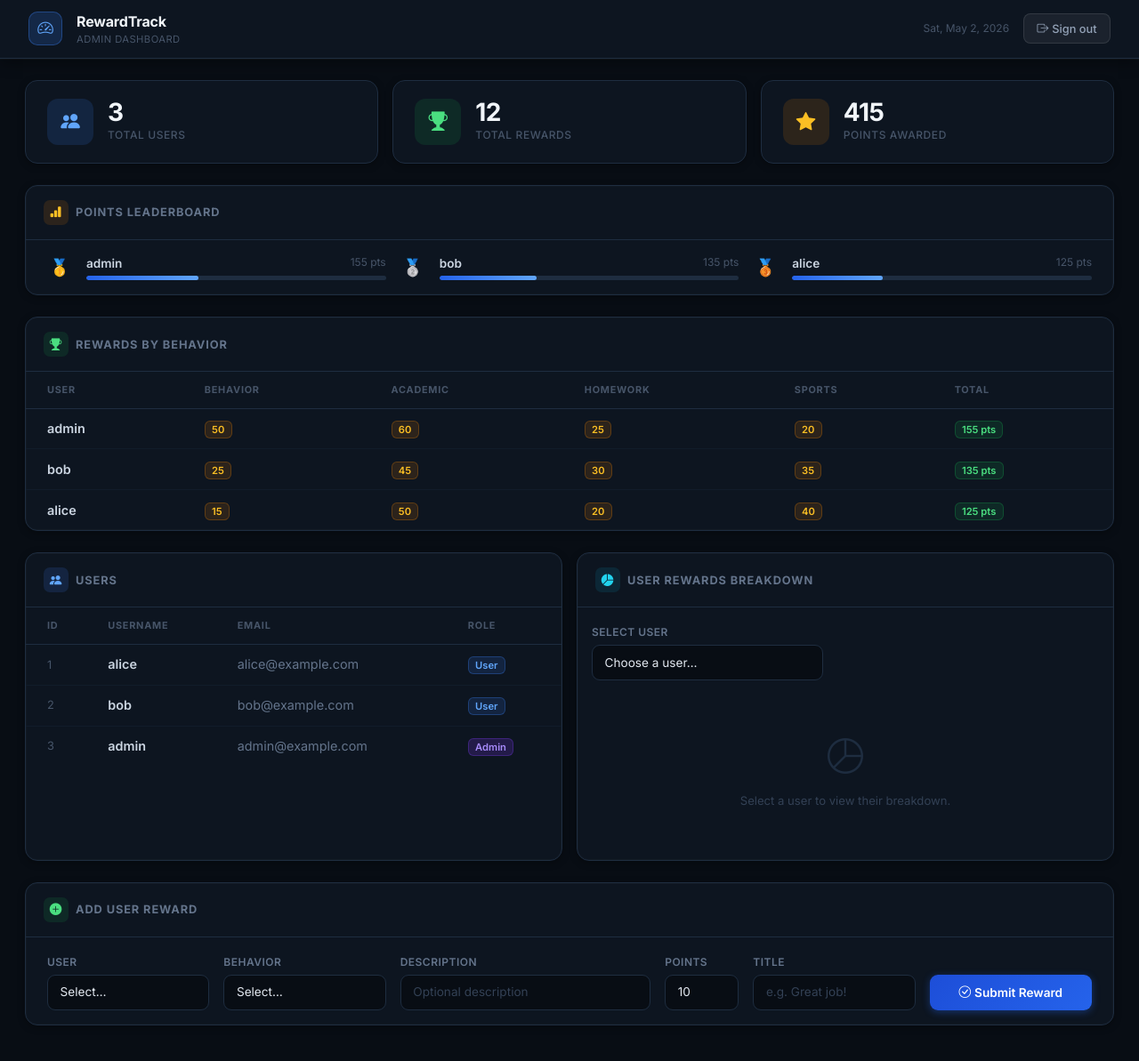
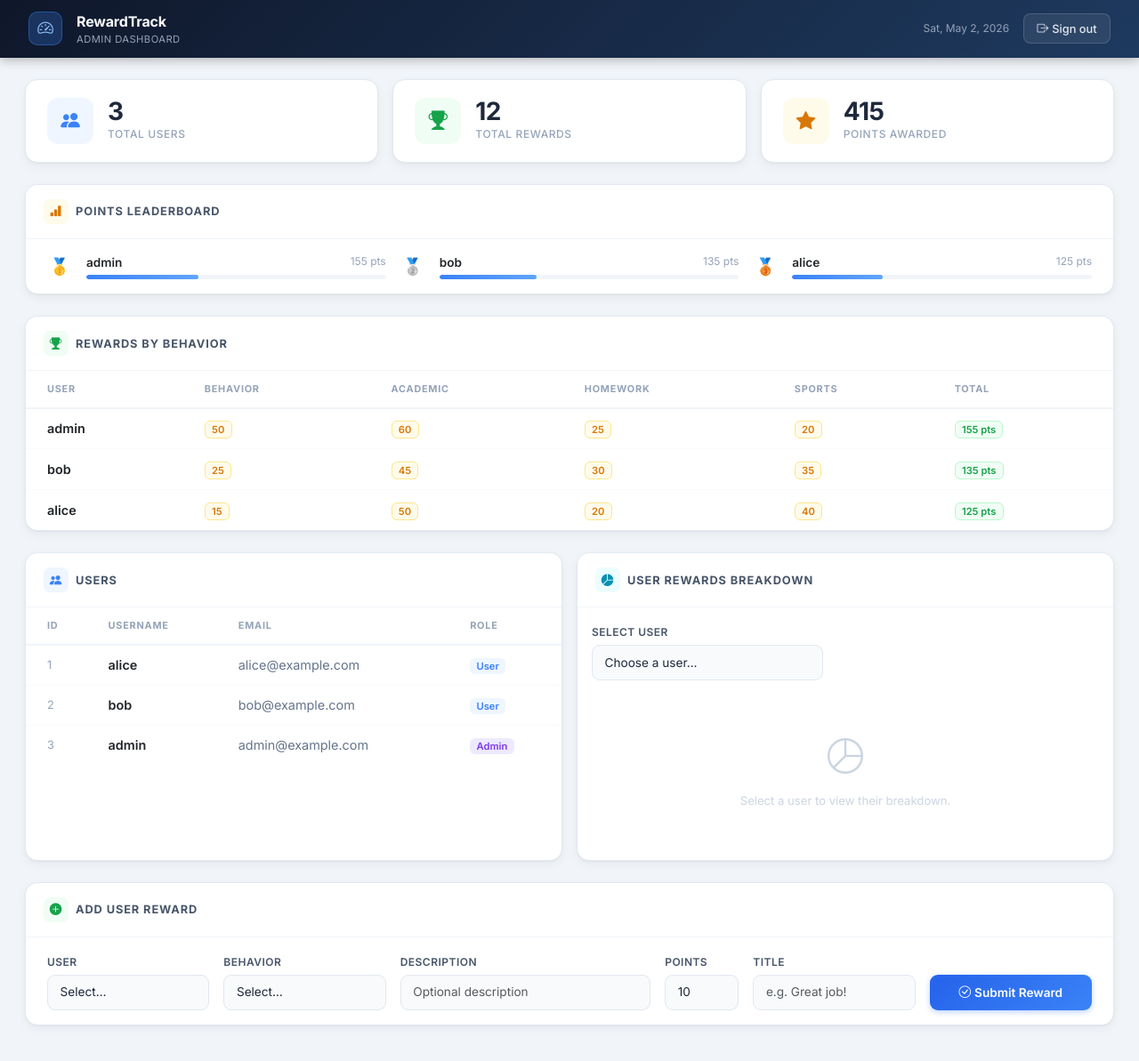
Before and after one commit to jossj/SpringTest, a Spring Boot app: page /dashboard in a window 1280 px wide. Shown: the whole page at 89% size. Run offline with Spring Boot 4, Linux system fonts and the light colour scheme; a user stored in the database is signed in; data comes from the database, SQL or seed files in the repository; some of the project's set-up classes (security, data sources, template engines, error pages and the like) are left out, and stand-ins take their place.

Commit message:
Revert dashboard to light mode theme
https://claude.ai/code/session_01KmnFiNLkqvsqb3UVt5QjZQ

```diff
--- a/src/main/resources/templates/dashboard.html
+++ b/src/main/resources/templates/dashboard.html
@@ -13,55 +13,54 @@
         /* ── Base ───────────────────────────────────────────── */
         *, *::before, *::after { box-sizing: border-box; }
         body {
-            background: #080d14;
+            background: #f1f5f9;
             font-family: 'Inter', system-ui, -apple-system, sans-serif;
-            color: #e2e8f0;
+            color: #1e293b;
             font-size: .9rem;
         }
 
         /* ── Navbar ─────────────────────────────────────────── */
         .app-navbar {
-            background: #0d1520;
-            border-bottom: 1px solid #1e2d40;
-            box-shadow: 0 1px 0 rgba(255,255,255,.04), 0 4px 16px rgba(0,0,0,.4);
+            background: linear-gradient(135deg, #0f172a 0%, #1e3a5f 100%);
+            box-shadow: 0 2px 12px rgba(0,0,0,.3);
             padding: .75rem 2rem;
         }
         .nav-brand-icon {
             width: 38px; height: 38px;
-            background: rgba(59,130,246,.18);
-            border: 1px solid rgba(59,130,246,.35);
+            background: rgba(59,130,246,.25);
+            border: 1px solid rgba(59,130,246,.4);
             border-radius: 10px;
             display: flex; align-items: center; justify-content: center;
-            font-size: 1.1rem; color: #60a5fa;
+            font-size: 1.1rem; color: #93c5fd;
         }
-        .nav-brand-name  { font-size: 1rem; font-weight: 700; color: #f1f5f9; letter-spacing: -.01em; }
-        .nav-brand-sub   { font-size: .7rem; color: #475569; letter-spacing: .04em; text-transform: uppercase; }
-        .nav-date        { font-size: .75rem; color: #475569; }
+        .nav-brand-name  { font-size: 1rem; font-weight: 700; color: #f8fafc; letter-spacing: -.01em; }
+        .nav-brand-sub   { font-size: .7rem; color: #94a3b8; letter-spacing: .04em; text-transform: uppercase; }
+        .nav-date        { font-size: .75rem; color: #94a3b8; }
         .btn-logout {
-            background: rgba(255,255,255,.06);
-            border: 1px solid rgba(255,255,255,.1);
+            background: rgba(255,255,255,.08);
+            border: 1px solid rgba(255,255,255,.15);
             border-radius: 8px;
-            color: #94a3b8;
+            color: #e2e8f0;
             font-size: .8rem;
             font-weight: 500;
             padding: .4rem .9rem;
-            transition: background .15s, color .15s;
+            transition: background .15s;
         }
-        .btn-logout:hover { background: rgba(255,255,255,.12); color: #e2e8f0; }
+        .btn-logout:hover { background: rgba(255,255,255,.16); color: #fff; }
 
         /* ── Layout ─────────────────────────────────────────── */
         .page-body { padding: 0 1.75rem 2.5rem; }
 
         /* ── Cards ──────────────────────────────────────────── */
         .card {
-            border: 1px solid #1e2d40;
+            border: 1px solid #e2e8f0;
             border-radius: 14px;
-            box-shadow: 0 2px 8px rgba(0,0,0,.3), 0 0 0 1px rgba(255,255,255,.02) inset;
-            background: #0d1520;
+            box-shadow: 0 1px 2px rgba(0,0,0,.04), 0 4px 12px rgba(0,0,0,.05);
+            background: #fff;
         }
         .card-header {
-            background: transparent;
-            border-bottom: 1px solid #1e2d40;
+            background: #fff;
+            border-bottom: 1px solid #f1f5f9;
             border-radius: 14px 14px 0 0 !important;
             padding: 1rem 1.25rem;
         }
@@ -70,7 +69,7 @@
             font-weight: 700;
             text-transform: uppercase;
             letter-spacing: .07em;
-            color: #64748b;
+            color: #475569;
             display: flex;
             align-items: center;
             gap: .5rem;
@@ -81,27 +80,23 @@
             display: flex; align-items: center; justify-content: center;
             font-size: .85rem;
         }
-        .icon-blue   { background: rgba(59,130,246,.15);  color: #60a5fa; }
-        .icon-green  { background: rgba(22,163,74,.15);   color: #4ade80; }
-        .icon-amber  { background: rgba(217,119,6,.15);   color: #fbbf24; }
-        .icon-violet { background: rgba(124,58,237,.15);  color: #a78bfa; }
-        .icon-cyan   { background: rgba(8,145,178,.15);   color: #22d3ee; }
+        .icon-blue   { background: #eff6ff; color: #3b82f6; }
+        .icon-green  { background: #f0fdf4; color: #16a34a; }
+        .icon-amber  { background: #fffbeb; color: #d97706; }
+        .icon-violet { background: #f5f3ff; color: #7c3aed; }
+        .icon-cyan   { background: #ecfeff; color: #0891b2; }
 
         /* ── Stat cards ─────────────────────────────────────── */
         .stat-card {
             border-radius: 14px;
-            border: 1px solid #1e2d40;
-            box-shadow: 0 2px 8px rgba(0,0,0,.3);
+            border: 1px solid #e2e8f0;
+            box-shadow: 0 1px 2px rgba(0,0,0,.04), 0 4px 12px rgba(0,0,0,.05);
             padding: 1.25rem 1.5rem;
-            background: #0d1520;
+            background: #fff;
             display: flex; align-items: center; gap: 1rem;
-            transition: transform .18s, box-shadow .18s, border-color .18s;
+            transition: transform .18s, box-shadow .18s;
         }
-        .stat-card:hover {
-            transform: translateY(-2px);
-            box-shadow: 0 6px 24px rgba(0,0,0,.4);
-            border-color: #2d4460;
-        }
+        .stat-card:hover { transform: translateY(-2px); box-shadow: 0 6px 24px rgba(0,0,0,.1); }
         .stat-icon {
             width: 52px; height: 52px;
             border-radius: 12px;
@@ -109,60 +104,57 @@
             font-size: 1.35rem;
             flex-shrink: 0;
         }
-        .stat-value { font-size: 1.75rem; font-weight: 700; line-height: 1; letter-spacing: -.02em; color: #f1f5f9; }
-        .stat-label { font-size: .75rem; color: #475569; font-weight: 500; margin-top: .2rem; text-transform: uppercase; letter-spacing: .05em; }
+        .stat-value { font-size: 1.75rem; font-weight: 700; line-height: 1; letter-spacing: -.02em; }
+        .stat-label { font-size: .75rem; color: #94a3b8; font-weight: 500; margin-top: .2rem; text-transform: uppercase; letter-spacing: .05em; }
 
         /* ── Leaderboard ────────────────────────────────────── */
-        .lb-bar       { height: 5px; border-radius: 3px; background: #1e2d40; overflow: hidden; }
-        .lb-bar-fill  { height: 100%; border-radius: 3px; background: linear-gradient(90deg, #2563eb, #60a5fa); }
-        .lb-name      { font-size: .85rem; font-weight: 600; color: #cbd5e1; }
-        .lb-pts       { font-size: .75rem; color: #475569; }
+        .lb-bar       { height: 5px; border-radius: 3px; background: #f1f5f9; overflow: hidden; }
+        .lb-bar-fill  { height: 100%; border-radius: 3px; background: linear-gradient(90deg, #3b82f6, #60a5fa); }
+        .lb-name      { font-size: .85rem; font-weight: 600; }
+        .lb-pts       { font-size: .75rem; color: #94a3b8; }
         .lb-rank      { font-size: 1.15rem; min-width: 28px; text-align: center; }
 
         /* ── Tables ─────────────────────────────────────────── */
         .data-table { width: 100%; border-collapse: collapse; }
-        .data-table thead tr { border-bottom: 1px solid #1e2d40; }
+        .data-table thead tr { border-bottom: 2px solid #f1f5f9; }
         .data-table th {
             font-size: .68rem;
             font-weight: 700;
             text-transform: uppercase;
             letter-spacing: .07em;
-            color: #475569;
+            color: #94a3b8;
             padding: .75rem 1rem;
         }
-        .data-table td { padding: .7rem 1rem; border-bottom: 1px solid #111c2a; vertical-align: middle; color: #cbd5e1; }
+        .data-table td { padding: .7rem 1rem; border-bottom: 1px solid #f8fafc; vertical-align: middle; }
         .data-table tbody tr:last-child td { border-bottom: none; }
-        .data-table tbody tr:hover td { background: #111c2a; }
+        .data-table tbody tr:hover td { background: #f8fafc; }
 
         /* ── Badges ─────────────────────────────────────────── */
         .badge { font-size: .7rem; font-weight: 600; padding: .3em .65em; border-radius: 6px; }
-        .badge-admin  { background: rgba(124,58,237,.2);  color: #a78bfa; border: 1px solid rgba(124,58,237,.3); }
-        .badge-user   { background: rgba(59,130,246,.15); color: #60a5fa; border: 1px solid rgba(59,130,246,.3); }
-        .badge-pts    { background: rgba(217,119,6,.15);  color: #fbbf24; border: 1px solid rgba(217,119,6,.3); }
-        .badge-total  { background: rgba(22,163,74,.15);  color: #4ade80; border: 1px solid rgba(22,163,74,.3); }
+        .badge-admin  { background: #ede9fe; color: #7c3aed; }
+        .badge-user   { background: #eff6ff; color: #3b82f6; }
+        .badge-pts    { background: #fffbeb; color: #d97706; border: 1px solid #fde68a; }
+        .badge-total  { background: #f0fdf4; color: #16a34a; border: 1px solid #bbf7d0; }
 
         /* ── Form ───────────────────────────────────────────── */
-        .form-label { font-size: .75rem; font-weight: 600; color: #64748b; margin-bottom: .3rem; text-transform: uppercase; letter-spacing: .04em; }
+        .form-label { font-size: .75rem; font-weight: 600; color: #475569; margin-bottom: .3rem; text-transform: uppercase; letter-spacing: .04em; }
         .form-control, .form-select {
-            border: 1px solid #1e2d40;
+            border: 1px solid #e2e8f0;
             border-radius: 9px;
             font-size: .85rem;
             padding: .55rem .85rem;
-            color: #e2e8f0;
-            background: #080d14;
-            transition: border-color .15s, box-shadow .15s;
+            color: #1e293b;
+            background: #f8fafc;
+            transition: border-color .15s, box-shadow .15s, background .15s;
         }
-        .form-control::placeholder { color: #334155; }
-        .form-select option { background: #0d1520; color: #e2e8f0; }
         .form-control:focus, .form-select:focus {
             border-color: #3b82f6;
-            background: #080d14;
-            box-shadow: 0 0 0 3px rgba(59,130,246,.15);
+            background: #fff;
+            box-shadow: 0 0 0 3px rgba(59,130,246,.12);
             outline: none;
-            color: #f1f5f9;
         }
         .btn-submit {
-            background: linear-gradient(135deg, #1d4ed8 0%, #2563eb 100%);
+            background: linear-gradient(135deg, #2563eb 0%, #3b82f6 100%);
             border: none;
             border-radius: 9px;
             color: #fff;
@@ -171,19 +163,15 @@
             padding: .6rem 1rem;
             width: 100%;
             transition: opacity .15s, transform .1s, box-shadow .15s;
-            box-shadow: 0 2px 8px rgba(37,99,235,.4);
+            box-shadow: 0 2px 6px rgba(59,130,246,.35);
         }
-        .btn-submit:hover { opacity: .9; transform: translateY(-1px); box-shadow: 0 4px 14px rgba(37,99,235,.5); }
+        .btn-submit:hover { opacity: .92; transform: translateY(-1px); box-shadow: 0 4px 12px rgba(59,130,246,.4); }
         .btn-submit:active { transform: translateY(0); }
 
-        /* ── Alerts ─────────────────────────────────────────── */
-        .alert-success { background: rgba(22,163,74,.15); border: 1px solid rgba(22,163,74,.3); color: #4ade80; }
-        .alert-danger  { background: rgba(220,38,38,.15); border: 1px solid rgba(220,38,38,.3); color: #f87171; }
-
         /* ── Empty state ────────────────────────────────────── */
-        .empty-state { padding: 2.5rem 1rem; color: #1e2d40; }
+        .empty-state { padding: 2.5rem 1rem; color: #cbd5e1; }
         .empty-state i { font-size: 2.5rem; display: block; margin-bottom: .5rem; }
-        .empty-state span { font-size: .82rem; color: #334155; }
+        .empty-state span { font-size: .82rem; }
 
         /* ── Section divider ────────────────────────────────── */
         .section-gap { margin-top: 1.5rem; }
@@ -350,7 +338,7 @@
                         </thead>
                         <tbody>
                             <tr th:each="user : ${users}">
-                                <td class="ps-4" style="color:#475569;font-size:.8rem" th:text="${user.id}"></td>
+                                <td class="ps-4" style="color:#94a3b8;font-size:.8rem" th:text="${user.id}"></td>
                                 <td class="fw-semibold" th:text="${user.username}"></td>
                                 <td style="color:#64748b" th:text="${user.email}"></td>
                                 <td>
@@ -522,7 +510,7 @@
                     plugins: {
                         legend: {
                             position: 'bottom',
-                            labels: { padding: 20, font: { size: 12, family: 'Inter' }, color: '#94a3b8' }
+                            labels: { padding: 20, font: { size: 12, family: 'Inter' }, color: '#475569' }
                         },
                         tooltip: {
                             backgroundColor: '#0f172a',
```
